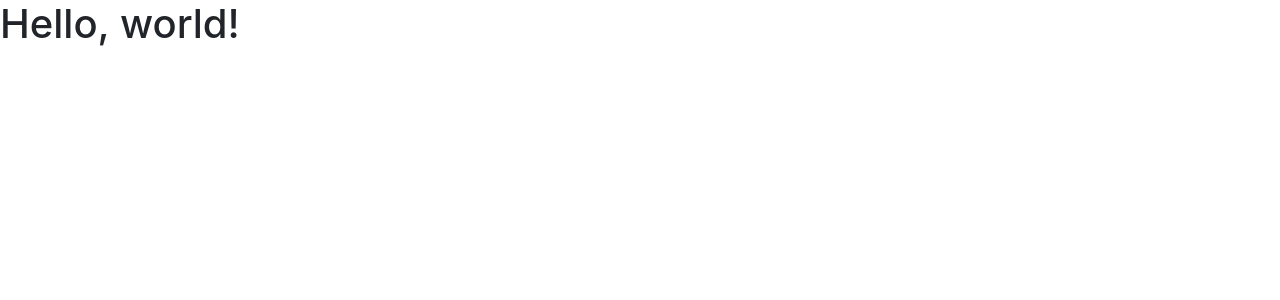
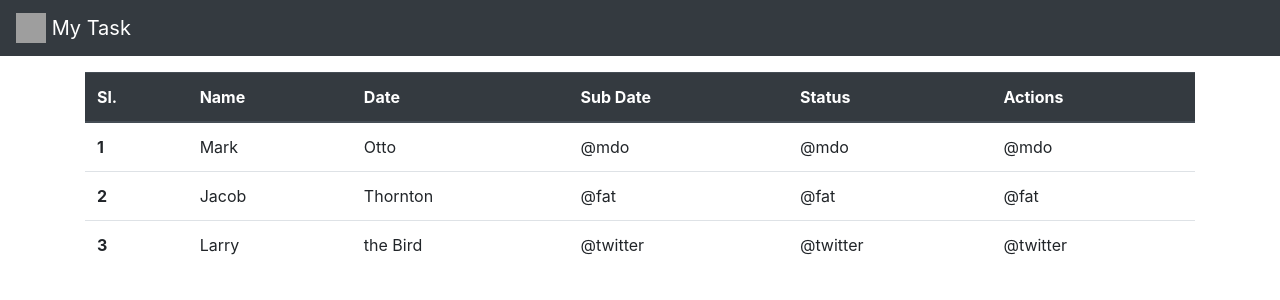
Before and after one commit to d-shaktiranjan/WebifyTask, a Django app: page / in a window 1280 px wide. Shown: the top 300 px of the page. Run offline with Django 3.2, Linux system fonts and the light colour scheme; grey boxes are pictures that could not be loaded.

Commit message:
table added

```diff
--- a/templates/index.html
+++ b/templates/index.html
@@ -10,11 +10,59 @@
     <link rel="stylesheet" href="https://cdn.jsdelivr.net/npm/bootstrap@4.5.3/dist/css/bootstrap.min.css"
         integrity="sha384-TX8t27EcRE3e/ihU7zmQxVncDAy5uIKz4rEkgIXeMed4M0jlfIDPvg6uqKI2xXr2" crossorigin="anonymous">
 
-    <title>Hello, world!</title>
+    <title>My Task</title>
 </head>
 
 <body>
-    <h1>Hello, world!</h1>
+    <!-- Image and text -->
+    <nav class="navbar navbar-dark bg-dark">
+        <a class="navbar-brand" href="#">
+            <img src="https://image.flaticon.com/icons/png/512/906/906334.png" width="30" height="30"
+                class="d-inline-block align-top" alt="" loading="lazy">
+            My Task
+        </a>
+    </nav>
+
+    <div class="container my-3">
+        <table class="table">
+            <thead class="thead-dark">
+                <tr>
+                    <th scope="col">Sl.</th>
+                    <th scope="col">Name</th>
+                    <th scope="col">Date</th>
+                    <th scope="col">Sub Date</th>
+                    <th scope="col">Status</th>
+                    <th scope="col">Actions</th>
+                </tr>
+            </thead>
+            <tbody>
+                <tr>
+                    <th scope="row">1</th>
+                    <td>Mark</td>
+                    <td>Otto</td>
+                    <td>@mdo</td>
+                    <td>@mdo</td>
+                    <td>@mdo</td>
+                </tr>
+                <tr>
+                    <th scope="row">2</th>
+                    <td>Jacob</td>
+                    <td>Thornton</td>
+                    <td>@fat</td>
+                    <td>@fat</td>
+                    <td>@fat</td>
+                </tr>
+                <tr>
+                    <th scope="row">3</th>
+                    <td>Larry</td>
+                    <td>the Bird</td>
+                    <td>@twitter</td>
+                    <td>@twitter</td>
+                    <td>@twitter</td>
+                </tr>
+            </tbody>
+        </table>
+    </div>
 
     <!-- Optional JavaScript; choose one of the two! -->
 
```
